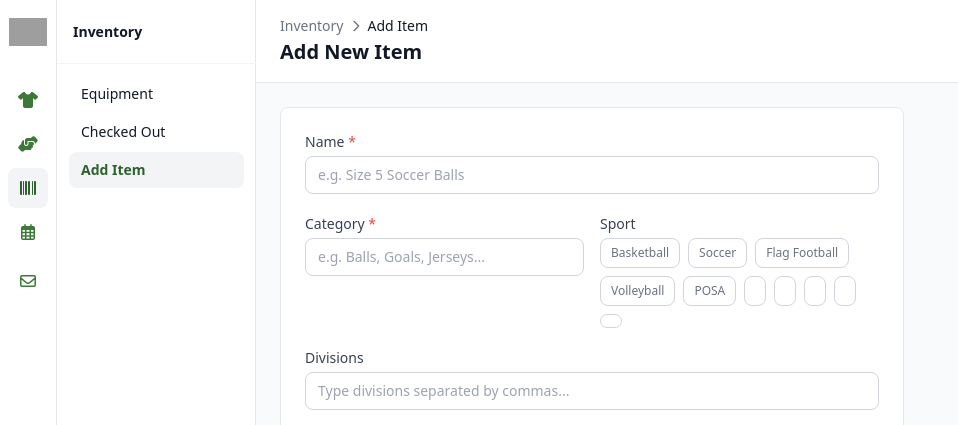
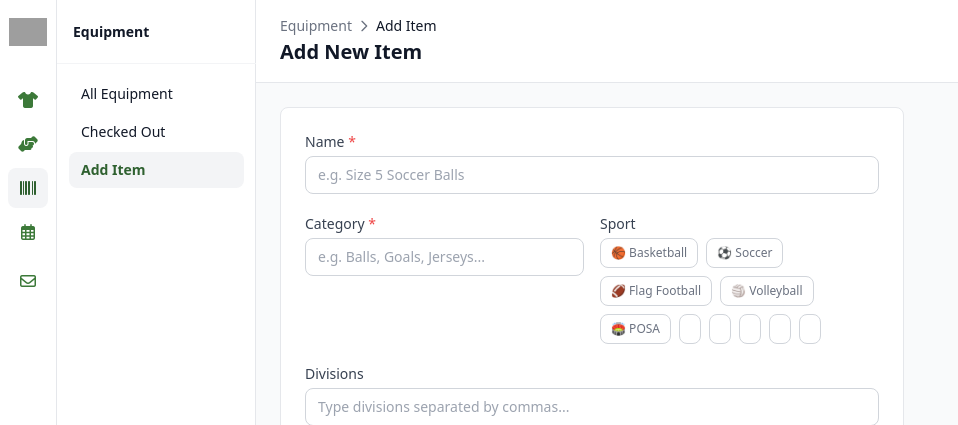
Before and after one commit to timchilcott/posa-jersey-app, a FastAPI app: page /inventory/add in a window 1280 px wide. Shown: the top 425 px of the page, without its empty margins (0-958 px from the left). Run offline with FastAPI, Linux system fonts and the light colour scheme; data that the repository does not hold is empty; some libraries are stand-ins or nearby versions; grey boxes are pictures that could not be loaded.

Commit message:
Add sport emojis to equipment pages and rename Inventory to Equipment
- Sport column in equipment table now shows ball emojis (⚽ Soccer,
  🏀 Basketball, 🏈 Flag Football, 🏐 Volleyball, 🏟️ POSA)
- Sport toggle buttons on add page and side panel show emojis too
- Renamed "Inventory" to "Equipment" in sidebar nav, page titles,
  and breadcrumbs

Co-Authored-By: Claude Opus 4.6 <noreply@anthropic.com>

```diff
--- a/app/static/sidebar.js
+++ b/app/static/sidebar.js
@@ -36,8 +36,8 @@
       { label: 'Sync Registrations', href: '/sportsengine' },
     ]},
     { label: 'Volunteers', href: '/admin/volunteers', icon: ICONS.handshakeAngle, match: ['/admin/volunteers'] },
-    { label: 'Inventory', href: '/inventory', icon: ICONS.barcode, match: ['/inventory'], children: [
-      { label: 'Equipment', href: '/inventory' },
+    { label: 'Equipment', href: '/inventory', icon: ICONS.barcode, match: ['/inventory'], children: [
+      { label: 'All Equipment', href: '/inventory' },
       { label: 'Checked Out', href: '/inventory/checked-out' },
       { label: 'Add Item', href: '/inventory/add' },
     ]},
--- a/app/templates/inventory_add.html
+++ b/app/templates/inventory_add.html
@@ -3,7 +3,7 @@
 <head>
     <meta charset="UTF-8">
     <meta name="viewport" content="width=device-width, initial-scale=1.0">
-    <title>Add Item - POSA Inventory</title>
+    <title>Add Item - POSA Equipment</title>
     <script src="https://cdn.tailwindcss.com"></script>
     <script>
     tailwind.config = {
@@ -26,7 +26,7 @@
     <div class="flex items-center justify-between px-6 py-4 bg-white border-b border-gray-200">
         <div>
             <div class="flex items-center text-sm text-gray-500 mb-0.5">
-                <a href="/inventory" class="hover:text-pines-600 transition-colors">Inventory</a>
+                <a href="/inventory" class="hover:text-pines-600 transition-colors">Equipment</a>
                 <svg class="w-4 h-4 mx-1" fill="none" stroke="currentColor" viewBox="0 0 24 24"><path stroke-linecap="round" stroke-linejoin="round" stroke-width="2" d="M9 5l7 7-7 7"/></svg>
                 <span class="text-gray-900 font-medium">Add Item</span>
             </div>
@@ -75,7 +75,7 @@
                                        :class="form.sports.includes(sp) ? 'bg-pines-50 border-pines-400 text-pines-700' : 'bg-white border-gray-300 text-gray-500 hover:border-gray-400'">
                                     <input type="checkbox" :value="sp" :checked="form.sports.includes(sp)"
                                            @change="toggleSport(sp)" class="sr-only">
-                                    <span x-text="sp"></span>
+                                    <span x-text="sportEmoji(sp) + ' ' + sp"></span>
                                 </label>
                             </template>
                         </div>
@@ -245,6 +245,11 @@
                 }
             },
 
+            sportEmoji(sport) {
+                const map = { 'Soccer': '\u26bd', 'Basketball': '\ud83c\udfc0', 'Flag Football': '\ud83c\udfc8', 'Volleyball': '\ud83c\udfd0', 'Baseball': '\u26be', 'Softball': '\ud83e\udd4e', 'POSA': '\ud83c\udfdf\ufe0f' };
+                return map[sport] || '\ud83c\udfc3';
+            },
+
             toggleSport(sp) {
                 const idx = this.form.sports.indexOf(sp);
                 if (idx >= 0) this.form.sports.splice(idx, 1);
--- a/app/templates/inventory_checked_out.html
+++ b/app/templates/inventory_checked_out.html
@@ -3,7 +3,7 @@
 <head>
     <meta charset="UTF-8">
     <meta name="viewport" content="width=device-width, initial-scale=1.0">
-    <title>Checked Out Equipment - POSA</title>
+    <title>Checked Out - POSA Equipment</title>
     <script src="https://cdn.tailwindcss.com"></script>
     <script>
     tailwind.config = {
@@ -26,7 +26,7 @@
     <div class="flex items-center justify-between px-6 py-4 bg-white border-b border-gray-200">
         <div>
             <div class="flex items-center text-sm text-gray-500 mb-0.5">
-                <a href="/inventory" class="hover:text-pines-600 transition-colors">Inventory</a>
+                <a href="/inventory" class="hover:text-pines-600 transition-colors">Equipment</a>
                 <svg class="w-4 h-4 mx-1" fill="none" stroke="currentColor" viewBox="0 0 24 24"><path stroke-linecap="round" stroke-linejoin="round" stroke-width="2" d="M9 5l7 7-7 7"/></svg>
                 <span class="text-gray-900 font-medium">Checked Out</span>
             </div>
```
Also changed, not shown: app/templates/inventory_page.html (+13 -9 lines).
